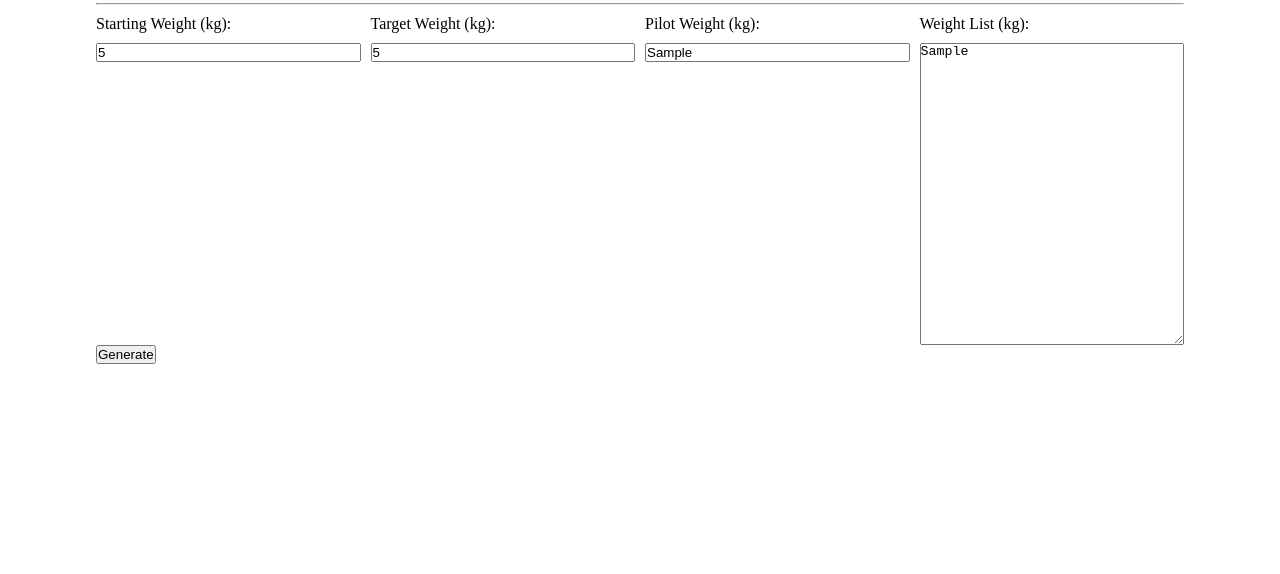
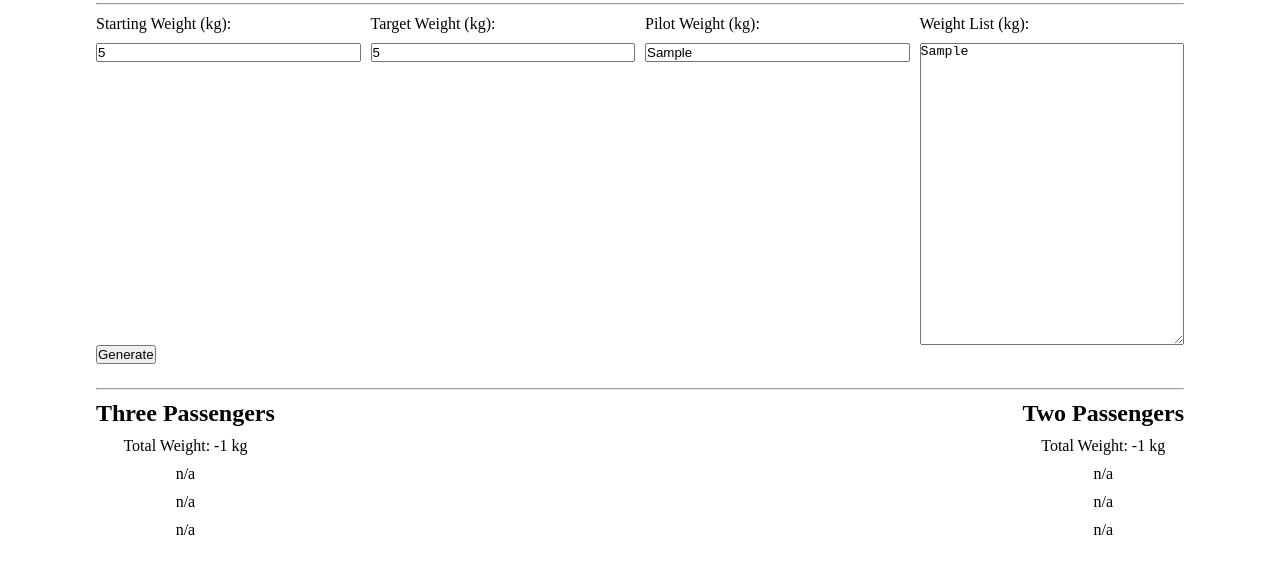
Before and after one commit to dnhen/wb-permutations, a plain HTML site: page index.html in a window 1280 px wide. Both pictures are taken after typing "5", "5", "Sample", "Sample" into the empty fields and a click on the button "Generate". Shown: the part 82-656 px from the top of the page. Drawn offline with Linux system fonts and the light colour scheme.

Commit message:
Added weight output display

```diff
--- a/index.html
+++ b/index.html
@@ -28,6 +28,23 @@
       </div>
     </form>
     <button id="generate_button">Generate</button>
+    <hr />
+    <div id="results">
+      <div id="results_three">
+        <h2>Three Passengers</h2>
+        <p>Total Weight: n/a</p>
+        <p>n/a</p>
+        <p>n/a</p>
+        <p>n/a</p>
+      </div>
+      <div id="results_two">
+        <h2>Two Passengers</h2>
+        <p>Total Weight: n/a</p>
+        <p>n/a</p>
+        <p>n/a</p>
+        <p>n/a</p>
+      </div>
+    </div>
     <script src="./scripts.js"></script>
   </body>
 </html>
--- a/scripts.js
+++ b/scripts.js
@@ -25,8 +25,18 @@ generateButton.addEventListener('click', () => {
   const closestValuesTrie = generatePermutationsTrie(actualTargetWeight, formattedWeightList);
   const closestValuesTuple = generatePermutationsTuple(actualTargetWeight, formattedWeightList);
 
-  console.log(closestValuesTrie);
-  console.log(closestValuesTuple);
+  const resultsThree = document.querySelector('#results_three');
+  const resultsTwo = document.querySelector('#results_two');
+
+  resultsThree.children[1].innerText = 'Total Weight: ' + closestValuesTrie.sum + ' kg';
+  resultsTwo.children[1].innerText = 'Total Weight: ' + closestValuesTuple.sum + ' kg';
+
+  setWeightText(resultsThree.children[2], closestValuesTrie.values[0]);
+  setWeightText(resultsThree.children[3], closestValuesTrie.values[1]);
+  setWeightText(resultsThree.children[4], closestValuesTrie.values[2]);
+
+  setWeightText(resultsTwo.children[2], closestValuesTuple.values[0]);
+  setWeightText(resultsTwo.children[3], closestValuesTuple.values[1]);
 });
 
 const generatePermutationsTrie = (targetWeight, weightList) => {
@@ -79,6 +89,10 @@ const generatePermutationsTuple = (targetWeight, weightList) => {
   };
 };
 
+const setWeightText = (element, value) => {
+  element.innerText = value === undefined ? 'n/a' : value + ' kg';
+};
+
 // Initial loading of data when page loads
 window.onload = () => {
   // Get elements and store in global variable
--- a/styles.css
+++ b/styles.css
@@ -29,3 +29,15 @@ form {
 .form_input > textarea {
   height: 300px;
 }
+
+#results {
+  display: flex;
+  justify-content: space-between;
+}
+
+#results > div {
+  display: flex;
+  flex-direction: column;
+  align-items: center;
+  gap: 10px;
+}
```
